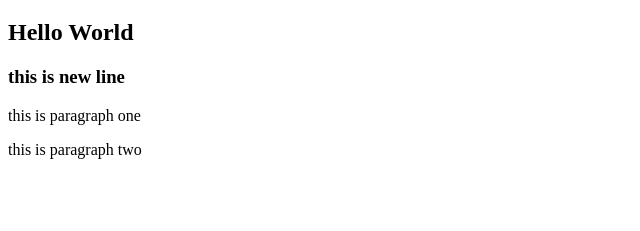
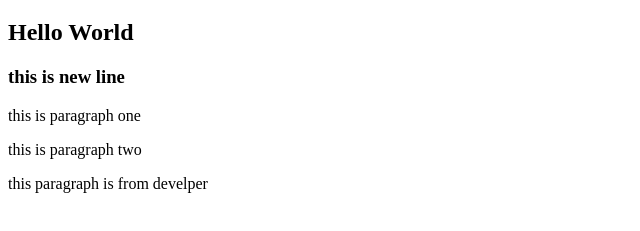
Before and after one commit to rayhankabir-me/js-payoneer-bank, a plain HTML site: page index.html in a window 1280 px wide. Shown: the part 61-292 px from the top of the page, without its empty margins (0-640 px from the left). Drawn offline with Linux system fonts and the light colour scheme.

Commit message:
added a new paragraph

```diff
--- a/index.html
+++ b/index.html
@@ -12,5 +12,6 @@
     <h3>this is new line</h3>
     <p>this is paragraph one</p>
     <p>this is paragraph two</p>
+    <p>this paragraph is from develper</p>
 </body>
 </html>
```
